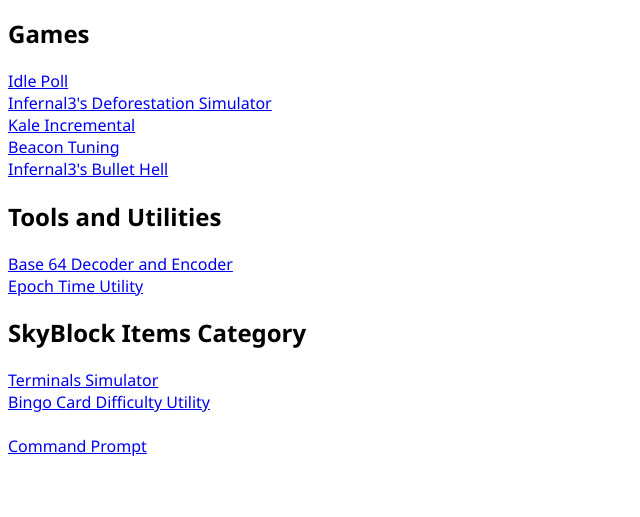
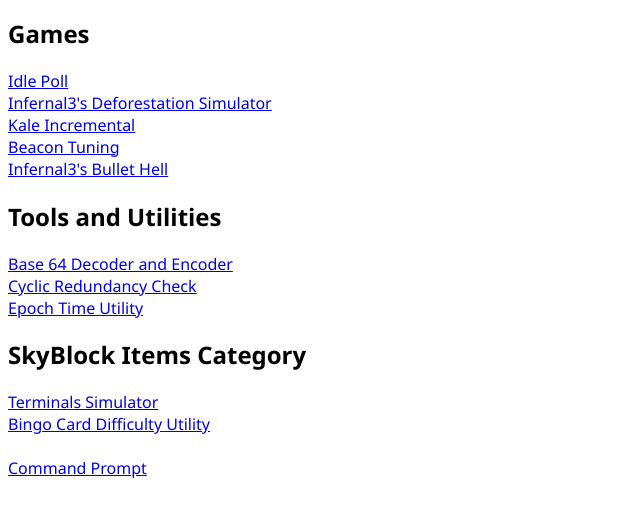
Before and after one commit to infernal3/infernal3.github.io, a plain HTML site: page index.html in a window 1280 px wide. Shown: the part 111-628 px from the top of the page, without its empty margins (0-640 px from the left). Drawn offline with Linux system fonts and the light colour scheme.

Commit message:
Update index.html

```diff
--- a/index.html
+++ b/index.html
@@ -25,6 +25,7 @@
     <a href="https://infernal3.github.io/moltendye">Infernal3's Bullet Hell</a>
     <h2>Tools and Utilities</h2>
     <a href="https://infernal3.github.io/weak64">Base 64 Decoder and Encoder</a><br>
+    <a href="https://infernal3.github.io/crc">Cyclic Redundancy Check</a><br>
     <a href="https://infernal3.github.io/epoch-time">Epoch Time Utility</a>
     <h2>SkyBlock Items Category</h2>
     <a href="https://infernal3.github.io/card-view">Terminals Simulator</a><br>
```
